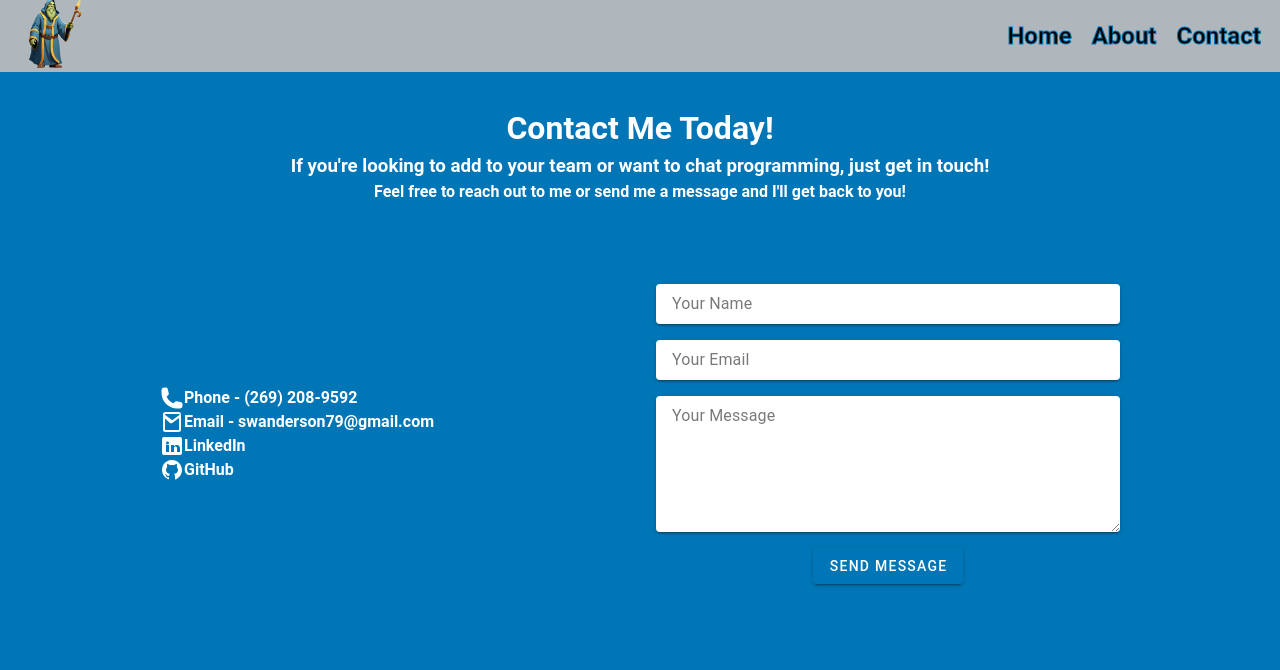
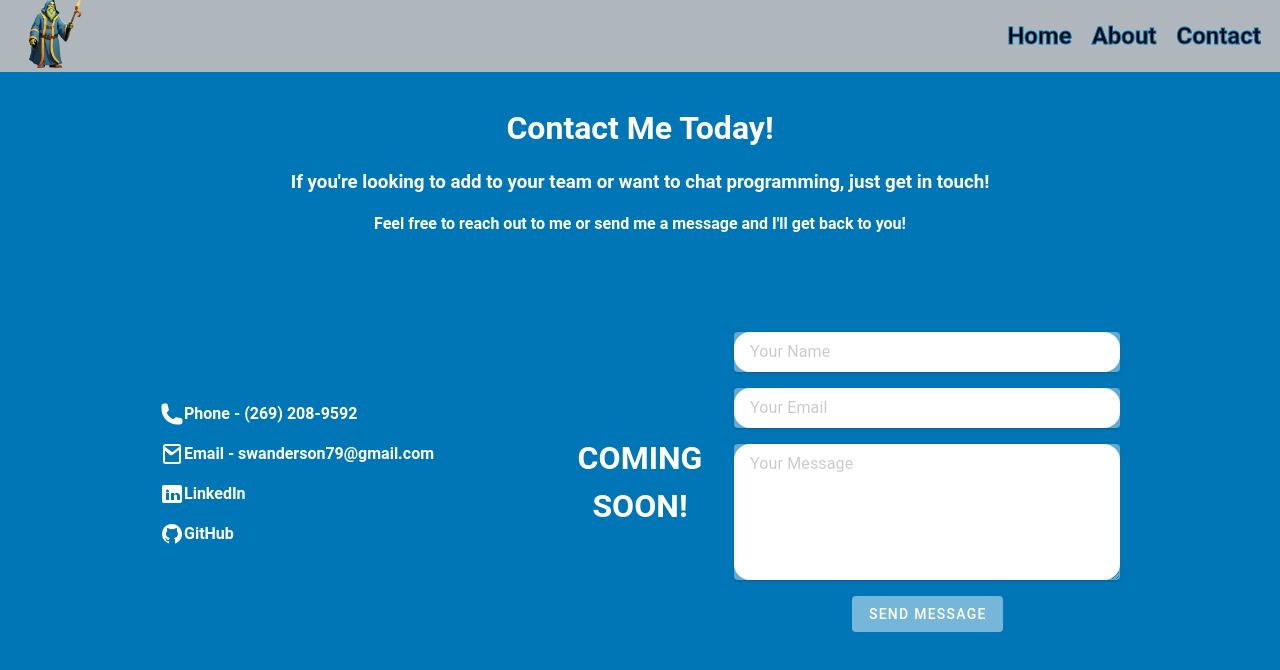
Before and after one commit to BukHwt/portfolio-project, a Vue app in the folder frontend/: page /contact in a window 1280 px wide. Shown: the top 670 px of the page. Built offline with nearby package versions, Linux system fonts and the light colour scheme.

Commit message:
fixed some styles, want to get a release out with contact info. Next hook form up to backend to collect message and create alert for me.

```diff
--- a/frontend/src/App.vue
+++ b/frontend/src/App.vue
@@ -16,7 +16,7 @@ import { SpeedInsights } from "@vercel/speed-insights/vue";
   display: flex;
   flex-direction: column;
   margin: 0;
-  padding: 1rem 1rem 2rem 1rem;
+  padding: 1rem 0.5rem 2rem 0.5rem;
 }
 
 /* Tablet styles (768px and up) */
--- a/frontend/src/components/ContactForm.vue
+++ b/frontend/src/components/ContactForm.vue
@@ -8,6 +8,7 @@ const submitForm = () => {
 </script>
 
 <template>
+  <h1>COMING SOON!</h1>
   <v-container id="contact-form">
     <v-form @submit.prevent="submitForm" id="form">
       <v-text-field
@@ -17,6 +18,7 @@ const submitForm = () => {
         variant="solo"
         hide-details
         required
+        disabled
         class="mb-4"
       ></v-text-field>
       <v-text-field
@@ -26,6 +28,7 @@ const submitForm = () => {
         variant="solo"
         hide-details
         required
+        disabled
         class="mb-4"
       ></v-text-field>
       <v-textarea
@@ -36,9 +39,10 @@ const submitForm = () => {
         variant="solo"
         hide-details
         required
+        disabled
         class="mb-4"
       ></v-textarea>
-      <v-btn type="submit" color="primary" variant="elevated"
+      <v-btn type="submit" color="primary" variant="elevated" disabled
         >Send Message</v-btn
       >
     </v-form>
--- a/frontend/src/components/ContactTree.vue
+++ b/frontend/src/components/ContactTree.vue
@@ -55,6 +55,7 @@ a {
   align-items: center;
   color: white;
   text-decoration: none;
+  margin-bottom: 1em;
 }
 svg {
   height: 1.5em;
--- a/frontend/src/style.css
+++ b/frontend/src/style.css
@@ -19,6 +19,7 @@ body {
   text-align: left;
   color: black;
   -webkit-text-stroke: 1px rgb(0, 118, 182);
+  padding: 0 1em;
 }
 
 /* Highlighted card */
--- a/frontend/src/views/Contact.vue
+++ b/frontend/src/views/Contact.vue
@@ -5,9 +5,9 @@ import ContactForm from "../components/ContactForm.vue";
 
 <template>
   <div id="contact" data-testId="contact" class="container">
-    <div>
-      <h1>Contact Me Today!</h1>
-      <h3>
+    <div class="mb-4">
+      <h1 class="mb-4">Contact Me Today!</h1>
+      <h3 class="mb-4">
         If you're looking to add to your team or want to chat programming, just
         get in touch!
       </h3>
@@ -30,7 +30,6 @@ import ContactForm from "../components/ContactForm.vue";
 @media (min-width: 768px) {
   #contact {
     display: flex;
-    /* justify-content: space-between; */
     align-items: center;
     flex-direction: column;
     height: 80vh;
```
